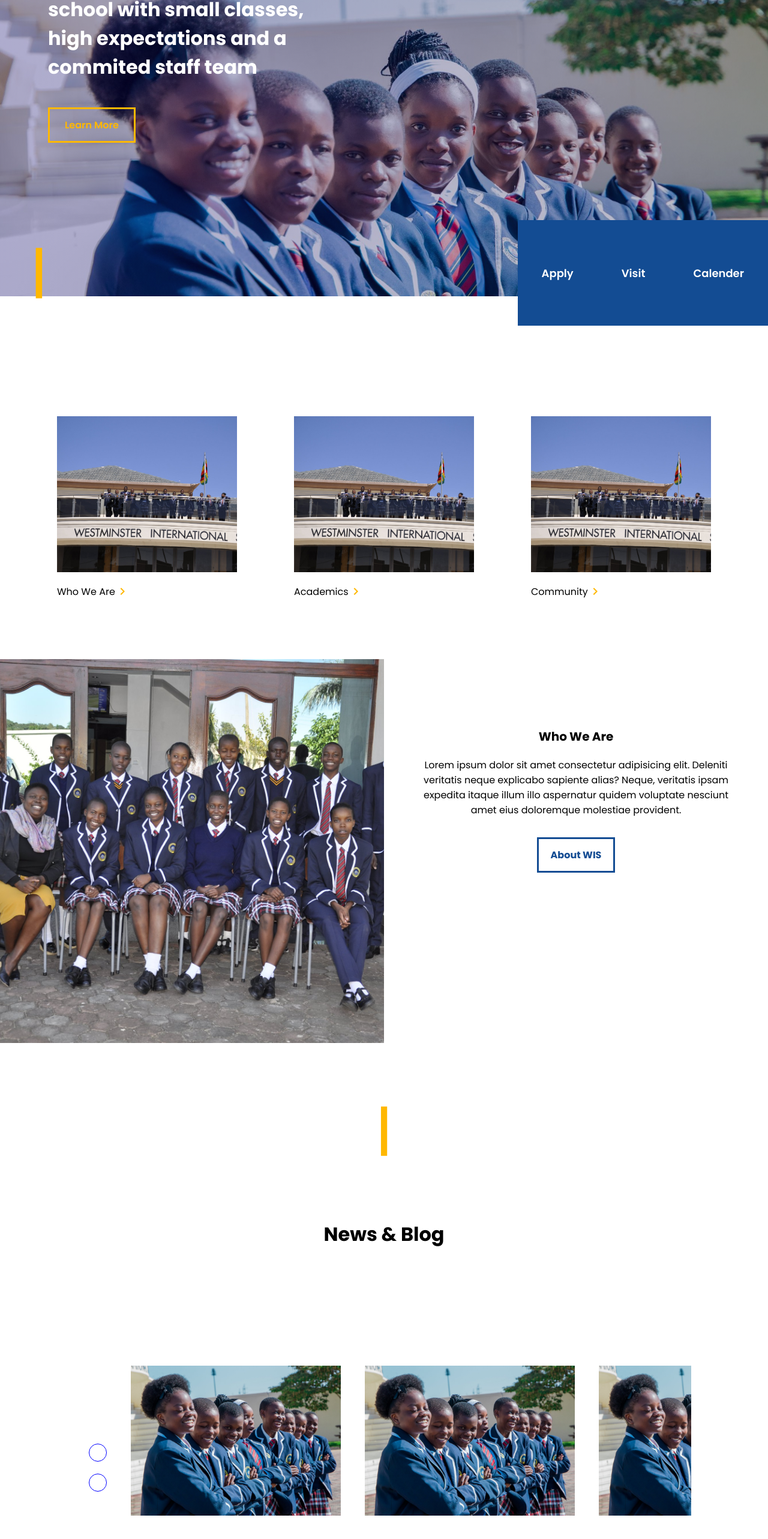
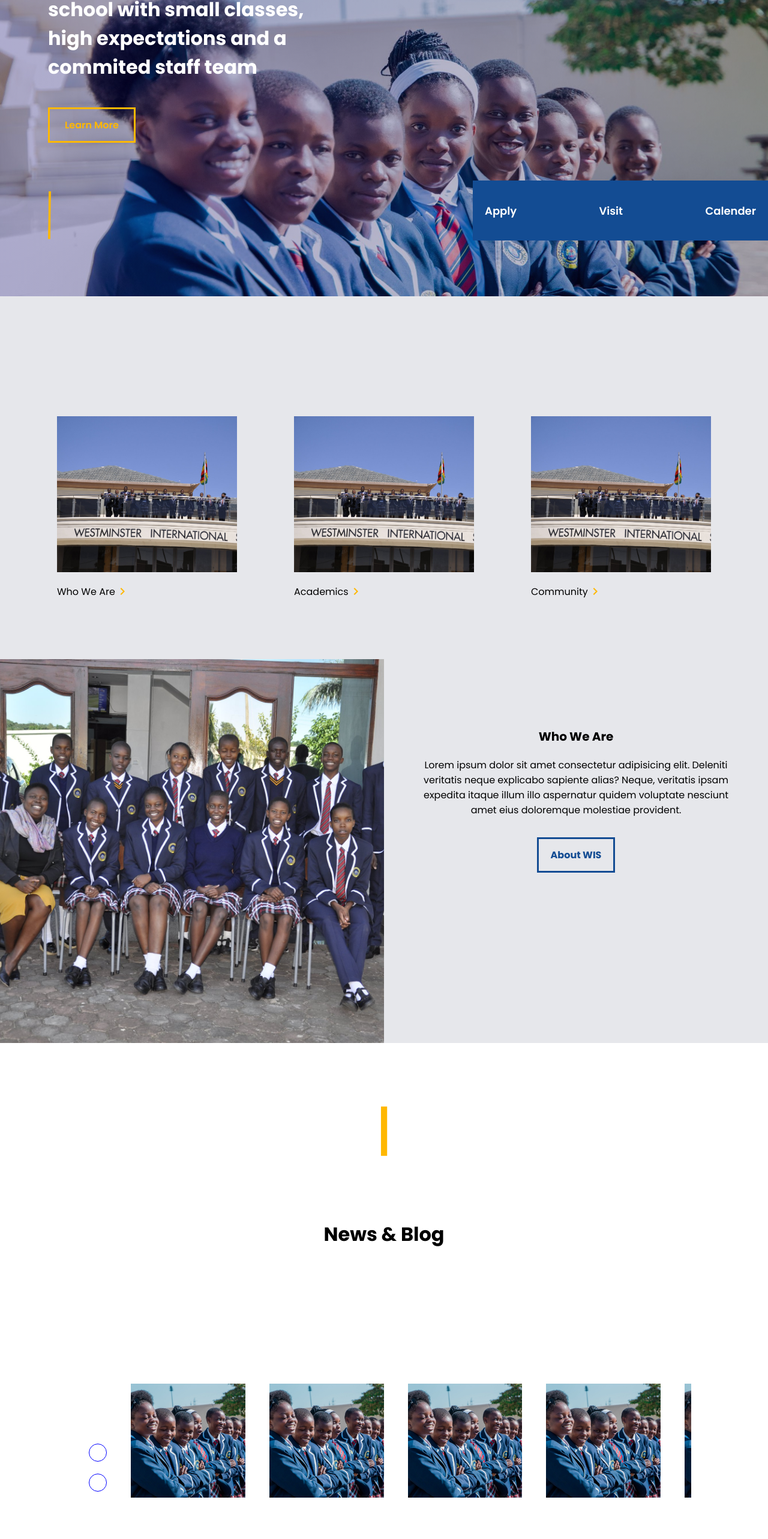
Before and after one commit to modernlearningdev/WestministerApp, a React (Create React App) app: page / in a window 1280 px wide. Shown: the part 196-2762 px from the top of the page at 60% size. Built offline with nearby package versions, Linux system fonts and the light colour scheme.

Commit message:
added image separator

```diff
--- a/src/App.css
+++ b/src/App.css
@@ -1,4 +1,7 @@
 .App {
-    /* padding-top: 30px; */
-    /* overflow: hidden; */
+
+    .bg_effect{
+        background-color: #e6e7eb;
+    }
+
 }
--- a/src/App.js
+++ b/src/App.js
@@ -15,9 +15,15 @@ function App() {
     <div className="App">
 
       <Header />
-      <Hero />
-      <WhoWeAre />
-      <WhoWeAreBrief />
+
+      <div className="bg_effect">
+        <Hero />
+        <WhoWeAre />
+        <WhoWeAreBrief />
+
+      </div>
+
+
 
       <Separator />
 
--- a/src/Components/Blog.jsx
+++ b/src/Components/Blog.jsx
@@ -1,3 +1,4 @@
+import { ChevronRight } from '@material-ui/icons';
 import React from 'react';
 import "./Blog.scss";
 
@@ -18,7 +19,12 @@ const Blog = () => (
             <div className="news">
                 <div className="card__container">
 
-                    <div className="card"></div>
+                    <div className="card">
+                        {/* <div className="overlay">
+                            <h4>News & Events</h4>
+                            <ChevronRight />
+                        </div> */}
+                    </div>
 
                     <div className="card"></div>
 
--- a/src/Components/Blog.scss
+++ b/src/Components/Blog.scss
@@ -71,8 +71,8 @@
 
                 .card {
 
-                    min-width: 350px;
-                    height: 250px;
+                    min-width: 20%;
+                    height: 190px;
                     // background-color: indigo;
                     margin: 20px;
                     background-size: cover;
@@ -80,6 +80,25 @@
                     background-repeat: no-repeat;
                     background-image: url("../images/WIS\ students14.jpg");
                 }
+
+                .card .overlay{
+                    // width: 100%;
+                    // height: 100%;
+                    position: absolute;
+                    z-index: 5;
+                    background-color: red;
+                    opacity: 0.5;
+                    left: 0;
+                    top: 0;
+                }
+
+                // .card::before {
+                //     content: "";
+                //     position: absolute;
+                //     left: 0; right: 0;
+                //     top: 0; bottom: 0;
+                //     background: rgba(0, 0, 0, 0.123);
+                // }
             }
 
             // .card__container::-webkit-scrollbar {
--- a/src/Components/Header.scss
+++ b/src/Components/Header.scss
@@ -16,12 +16,9 @@
     padding: 30px 20px;
     font-size: 14px;
     box-sizing: border-box;
+    // background-color: white !important;
 
-    .menuicon{
-        @include media('>=tablet'){
-            display: none;
-        }
-    }
+
 
     .header__logo {
 
@@ -32,24 +29,6 @@
             font-weight: bold;
             padding: 0 20px;
 
-            h6 {
-
-                @include media("<phone"){
-                    display: none;
-                }
-
-            }
-
-            @include media("<=tablet"){
-                // display: none;
-                position: relative;
-                top: -20%;
-                // width: 20%;
-                font-size: 12px;
-                // background-color: red;
-
-
-            }
         }
 
         .header__logo__img > img {
@@ -57,9 +36,7 @@
             width: 50px;
             top: -50%;
 
-            @include media("<=phone"){
-                width: 40px;
-            }
+
 
 
 
@@ -68,9 +45,7 @@
 
     .header__menu{
 
-        @include media("<=tablet"){
-            display: none;
-        }
+
 
 
             ul {
@@ -80,6 +55,11 @@
 
                 li {
                     padding: 10px 20px;
+
+                    &:after {
+                        width: 100%;
+                        background-color: blue;
+                    }
                 }
 
                 .signin {
--- a/src/Components/Hero.jsx
+++ b/src/Components/Hero.jsx
@@ -1,5 +1,6 @@
 import React from 'react';
 import "./Hero.scss";
+import Separator from "../images/sep.png"
 
 
 
@@ -17,7 +18,9 @@ const Hero = () => (
 
         <div className="hero__cta">
 
-                <h3 class="separator">|</h3>
+                <div class="separator">
+                    <img src={Separator} alt="" srcset="" />
+                </div>
 
                 <ul>
                     <li>Apply</li>
--- a/src/Components/Hero.scss
+++ b/src/Components/Hero.scss
@@ -8,6 +8,7 @@
     background-repeat: no-repeat;
     // overflow: hidden;
     box-sizing: border-box;
+    background-color: #e6e7eb;
 
 
 
@@ -39,7 +40,7 @@
 
     .hero__cta {
         position: relative;
-        top: 11%;
+        // top: 11%;
         padding-left: 50px;
         // padding: 50px;
         // transform: translateY(-50%);
@@ -47,37 +48,52 @@
         // background-color: red;
         display: flex;
         justify-content: space-between;
-        // box-sizing: border-box;
+        box-sizing: border-box;
+        // background-color: red;
+        align-items: center;
+        justify-items: center;
 
 
 
         .separator {
-            font-size: 92px;
-            color: #ffb800;
-            font-weight: 500;
-            line-height: 1rem;
-            display: inline-block;
+
+            // background-color: red;
+            margin: 0;
+            margin-left: 30px;
+            padding: 0;
+            height: 100px;
             // flex: 1;
+
+            img {
+                display: inline-block;
+
+                height: 80px;
+            }
         }
 
         ul {
             position: relative;
-            // top: 0%;
-            // right: 0;
-            // width: 00px;
+            // display: inline-block;
+            height: 100px;
             display: flex;
             justify-content: space-between;
             list-style-type: none;
             background-color: #134c93;
-            // text-align: center;
+            width: 40%;
+            // paddinf
+            text-align: center;
+            align-items: center;
+
 
 
 
             li {
-                padding: 40px;
+                padding: 20px;
+
+                // display: inline-block;
                 position: relative;
-                top: 50%;
-                transform: translateY(-30%);
+                // top: 50%;
+                // transform: translateY(-30%);
                 font-size: 18px;
                 color: white;
                 font-weight: 600;
--- a/src/Components/WhoWeAre.scss
+++ b/src/Components/WhoWeAre.scss
@@ -6,6 +6,8 @@
     justify-content: space-between ;
     padding-top: 100px;
     margin: auto;
+
+    // background-color: #e6e7eb;
 
     .content__card {
         // flex: 1;
```
Also changed, not shown: firebase.json (added), src/images/sep.png (added), 1 other file (tests, documents, lock files or other folders).
